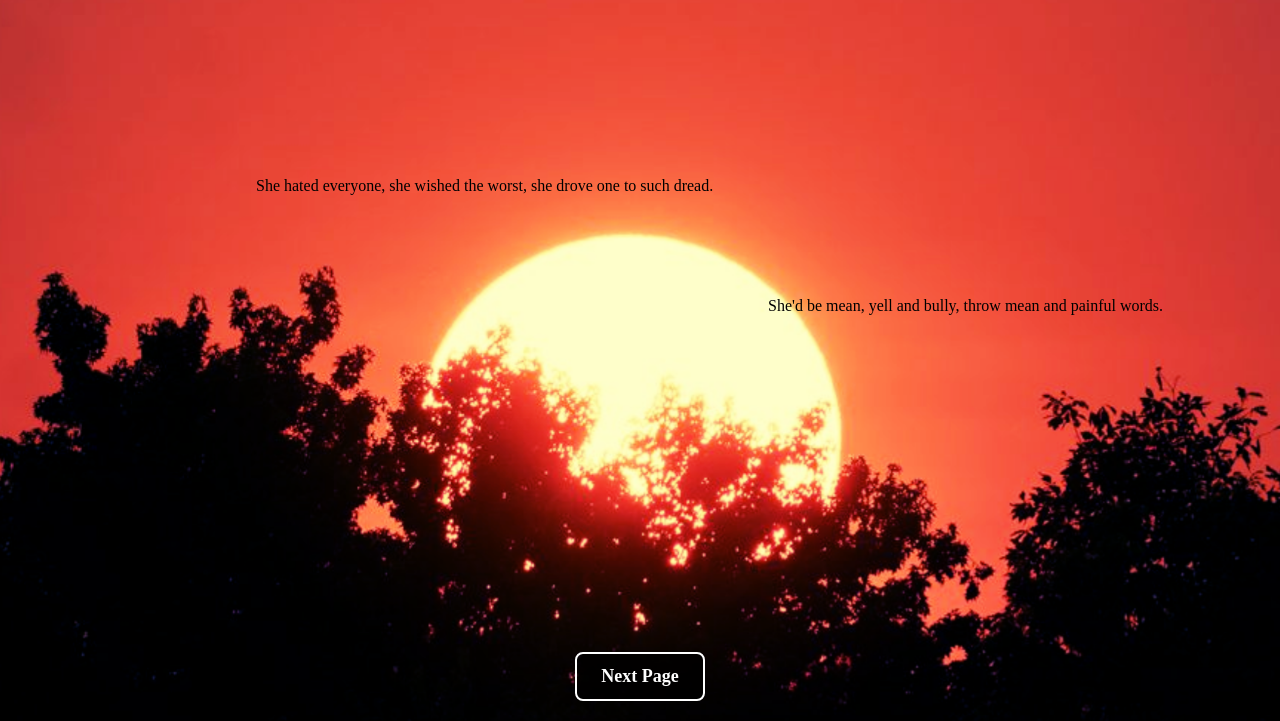
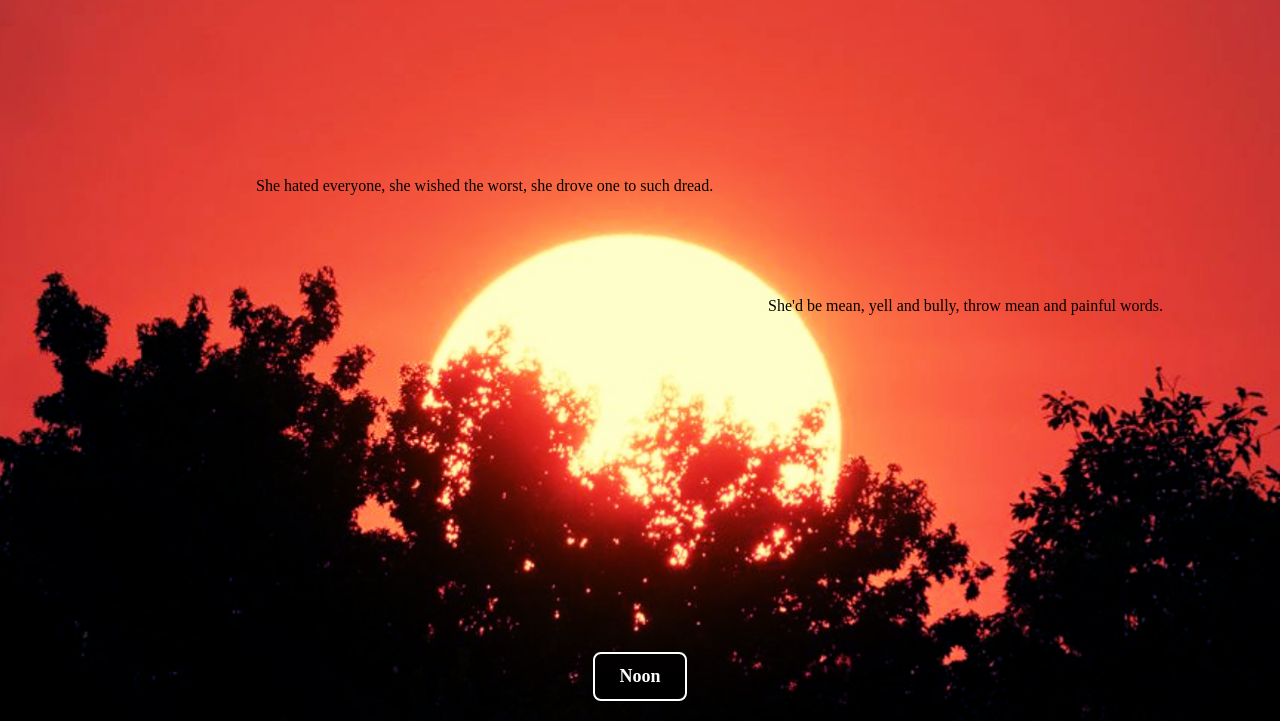
Before and after one commit to Mandayarch/Mandayarch.github.io, a plain HTML site: page index.html in a window 1280 px wide. Shown: the part 79-800 px from the top of the page. Drawn offline with Linux system fonts and the light colour scheme.

Commit message:
Update index.html

```diff
--- a/index.html
+++ b/index.html
@@ -67,7 +67,7 @@
 
 <!-- Button at the bottom -->
 <div class="button-container">
-  <a href="https://mandayarch.github.io/Indexnoon.html" class="button">Next Page</a>
+  <a href="https://mandayarch.github.io/Indexnoon.html" class="button">Noon</a>
 </div>
 
 </body>
```
